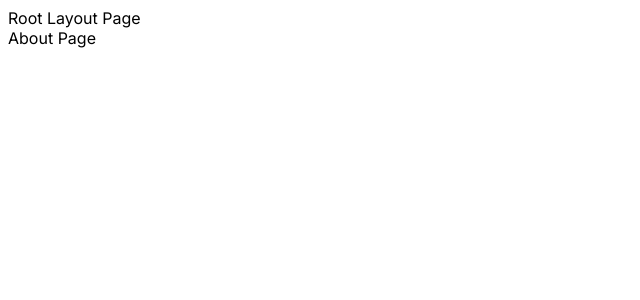
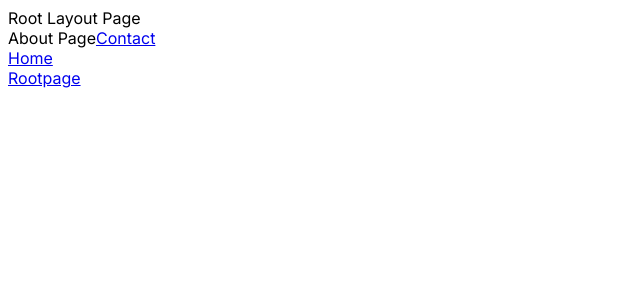
Before and after one commit to fanubalti786/Welcome-To-My-NextJs-Learning-Path, a Next.js app in the folder class02/: page /About in a window 1280 px wide. Shown: the top 300 px of the page, without its empty margins (0-640 px from the left). Built offline with nearby package versions, Linux system fonts and the light colour scheme.

Commit message:
how we can navigate routing to routing renderign

```diff
--- a/class02/app/About/page.tsx
+++ b/class02/app/About/page.tsx
@@ -4,6 +4,11 @@ export default function About() {
   return (
     <div>
       About Page
+      <Link href="/Contact">Contact</Link><br/>
+      <Link href="/Home">Home</Link><br/>
+      <Link href="http://localhost:3000">Rootpage</Link> <br/>
+
+
     </div>
   )
 }
```
